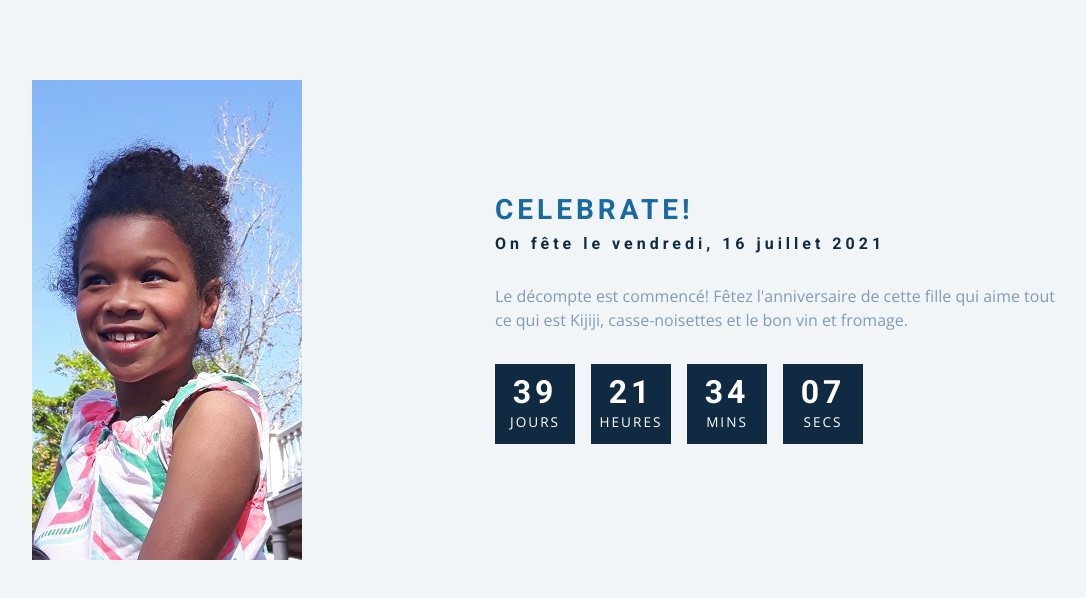
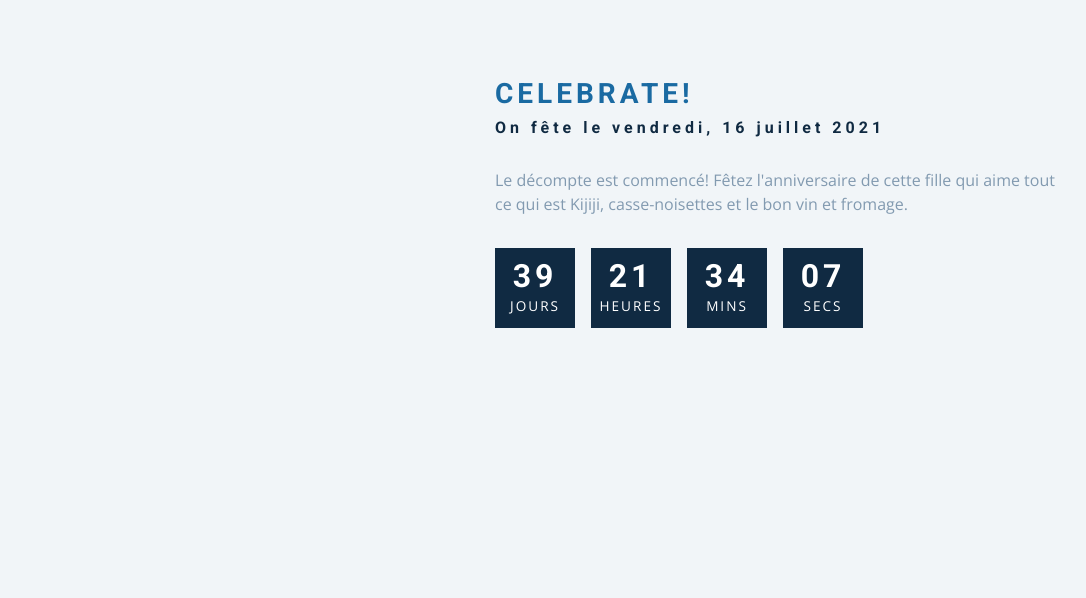
Before and after one commit to jpamphile/targetDate, a plain HTML site: page index.html in a window 1280 px wide. Shown: the whole page, without its empty margins (169-1255 px from the left). Drawn offline with nearby package versions, Linux system fonts and the light colour scheme.

Commit message:
Update index.html
added - add filename to pic for Michele

```diff
--- a/index.html
+++ b/index.html
@@ -18,7 +18,8 @@
                 <!--<video muted autoplay loop class = "video-container">
                     <source src = "kickPushCoastCam.mp4" type = "video/mp4">
                 </video>-->
-                <img src = "cam170311c.jpg" alt = "Cam" />
+                <!-- <img src = "cam170311c.jpg" alt = "Cam" /> -->
+                <!-- <img src = "HERE.jpg" alt = "Michele" /> -->
             </article>
 
             <!--Event Info-->
```
